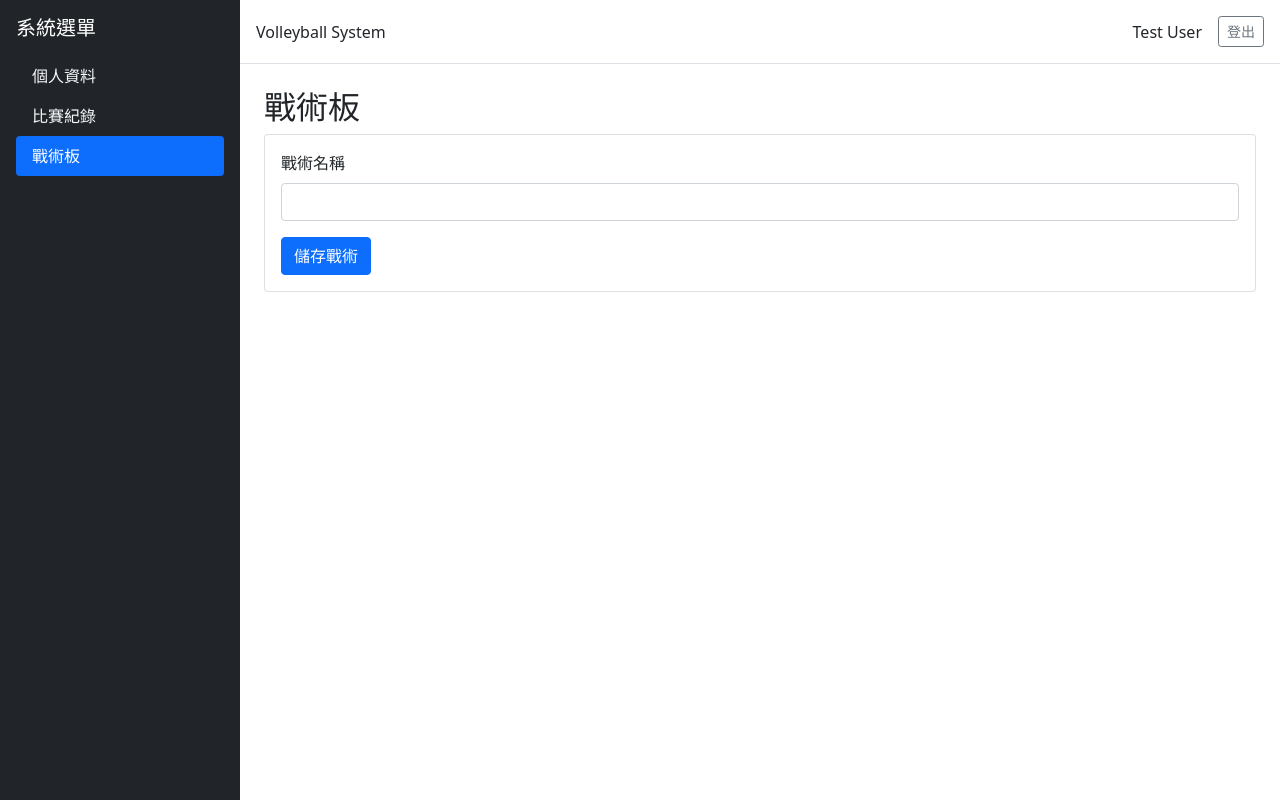
After one commit to kapiso-TW/WEB_Final_Project, a Laravel app: page /tacticalboard in a window 1280 px wide. The commit adds this page. Run offline with Laravel 12, Linux system fonts and the light colour scheme; a user stored in the database is signed in; data comes from the database, SQL or seed files in the repository; style sheets or scripts are compiled from the project's sources.

Commit message:
add page routing and sidebar view switching

```diff
--- /dev/null
+++ b/main/resources/views/layouts/app.blade.php
@@ -0,0 +1,69 @@
+<!DOCTYPE html>
+<html lang="{{ str_replace('_', '-', app()->getLocale()) }}">
+    <head>
+        <meta charset="utf-8">
+        <meta name="viewport" content="width=device-width, initial-scale=1">
+
+        <title>{{ config('app.name', 'Laravel') }}</title>
+
+        <!-- Bootstrap JavaScript Bundle with Popper -->
+        <script
+            src="https://cdn.jsdelivr.net/npm/bootstrap@5.1.1/dist/js/bootstrap.bundle.min.js"
+            integrity="sha384-/bQdsTh/da6pkI1MST/rWKFNjaCP5gBSY4sEBT38Q/9RBh9AH40zEOg7Hlq2THRZ"
+            crossorigin="anonymous">
+        </script>
+
+        <!-- Bootstrap CSS -->
+        <link href="https://cdn.jsdelivr.net/npm/bootstrap@5.1.1/dist/css/bootstrap.min.css" rel="stylesheet" integrity="sha384-F3w7mX95PdgyTmZZMECAngseQB83DfGTowi0iMjiWaeVhAn4FJkqJByhZMI3AhiU" crossorigin="anonymous">
+
+        <!-- 全域共用 CSS -->
+        @vite(['resources/css/app.css'])
+
+        <!-- 接收各分頁 @push('styles') -->
+        @stack('styles')
+    </head>
+
+    <body class="d-flex">
+        <!-- sidebar -->
+        <aside class="sidebar bg-dark text-white p-3" style="width: 240px; min-height: 100vh;">
+            <h5>系統選單</h5>
+            <ul class="nav flex-column mt-3">
+                <li class="nav-item">
+                    <a href="{{ route('personalinfo') }}" class="nav-link {{ request()->routeIs('personalinfo') ? 'active bg-primary text-white rounded' : 'text-light' }}">
+                        個人資料
+                    </a>
+                </li>
+                <li class="nav-item">
+                    <a href="{{ route('matchrec') }}" class="nav-link {{ request()->routeIs('matchrec') ? 'active bg-primary text-white rounded' : 'text-light' }}">
+                        比賽紀錄
+                    </a>
+                </li>
+                <li class="nav-item">
+                    <a href="{{ route('tacticalboard') }}" class="nav-link {{ request()->routeIs('tacticalboard') ? 'active bg-primary text-white rounded' : 'text-light' }}">
+                        戰術板
+                    </a>
+                </li>
+            </ul>
+        </aside>
+
+        <!-- view -->
+        <div class="flex-grow-1 d-flex flex-column">
+            <!-- navbar -->
+            <header class="p-3 border-bottom d-flex justify-content-between align-items-center">
+                <span>Volleyball System</span>
+                <div class="d-flex align-items-center gap-3">
+                    <span>{{ Auth::user()->name }}</span>
+                    <form method="POST" action="{{ route('logout') }}" class="m-0">
+                        @csrf
+                        <button type="submit" class="btn btn-sm btn-outline-secondary">登出</button>
+                    </form>
+                </div>
+            </header>
+
+            <!-- content -->
+            <main class="p-4">
+                @yield('content')
+            </main>
+        </div>
+    </body>
+</html>
--- a/main/resources/views/tacticalboard.blade.php
+++ b/main/resources/views/tacticalboard.blade.php
@@ -1,18 +1,22 @@
-<!DOCTYPE html>
-<html lang="{{ str_replace('_', '-', app()->getLocale()) }}">
-    <head>
-        <meta charset="utf-8">
-        <meta name="viewport" content="width=device-width, initial-scale=1">
+@extends('layouts.app')
+@push('styles')
+    @vite(['resources/css/tacticalboard.css'])
+@endpush
 
-        <title>{{ config('app.name', 'Laravel') }}</title>
+{{-- view content --}}
+@section('content')
+    <h2>戰術板</h2>
+    <div class="card p-3">
+        <form method="POST" action="/tacticalboard">
+            @csrf
+            <div class="mb-3">
+                <label for="tactic_name" class="form-label">戰術名稱</label>
+                <input type="text" name="tactic_name" id="tactic_name" class="form-control" required>
+            </div>
 
-        <link href="https://cdn.jsdelivr.net/npm/bootstrap@5.3.3/dist/css/bootstrap.min.css" rel="stylesheet">
-        @vite(['resources/css/tacticalboard.css'])
-    </head>
-    <body>
-        <!-- TacticalBoard Form -->
-        <form method="POST" action="/tacticalboard">
+            {{-- 戰術板畫布或球員站位設定區... --}}
 
+            <button type="submit" class="btn btn-primary">儲存戰術</button>
         </form>
-    </body>
-</html>
+    </div>
+@endsection
--- a/main/routes/web.php
+++ b/main/routes/web.php
@@ -1,7 +1,50 @@
 <?php
 
+use Illuminate\Http\Request;
+use Illuminate\Support\Facades\Auth;
 use Illuminate\Support\Facades\Route;
 
 Route::get('/', function () {
+    if (Auth::check()) {
+        return redirect()->route('personalinfo');
+    }
     return view('login');
+})->name('login');
+
+Route::post('/login', function (Request $request) {
+    $credentials = $request->validate([
+        'email' => ['required', 'email'],
+        'password' => ['required'],
+    ]);
+
+    // 自動去資料庫比對 email 與加密後的 password
+    if (Auth::attempt($credentials)) {
+        $request->session()->regenerate();
+        return redirect()->intended(route('personalinfo'));
+    }
+
+    return back()->withErrors([
+        'email' => '帳號或密碼錯誤，請重新輸入。',
+    ])->onlyInput('email');
 });
+
+Route::post('/logout', function (Request $request) {
+    Auth::logout();
+    $request->session()->invalidate();
+    $request->session()->regenerateToken();
+    return redirect()->route('login');
+})->name('logout');
+
+Route::middleware('auth')->group(function () {
+    Route::get('/personalinfo', function () {
+        return view('personalinfo');
+    })->name('personalinfo');
+
+    Route::get('/matchrec', function () {
+        return view('matchrec');
+    })->name('matchrec');
+
+    Route::get('/tacticalboard', function () {
+        return view('tacticalboard');
+    })->name('tacticalboard');
+});
```
Also changed, not shown: main/resources/views/login.blade.php (+16 -3 lines), main/resources/views/matchrec.blade.php (+11 -14 lines), main/resources/views/personalinfo.blade.php (+11 -14 lines).
